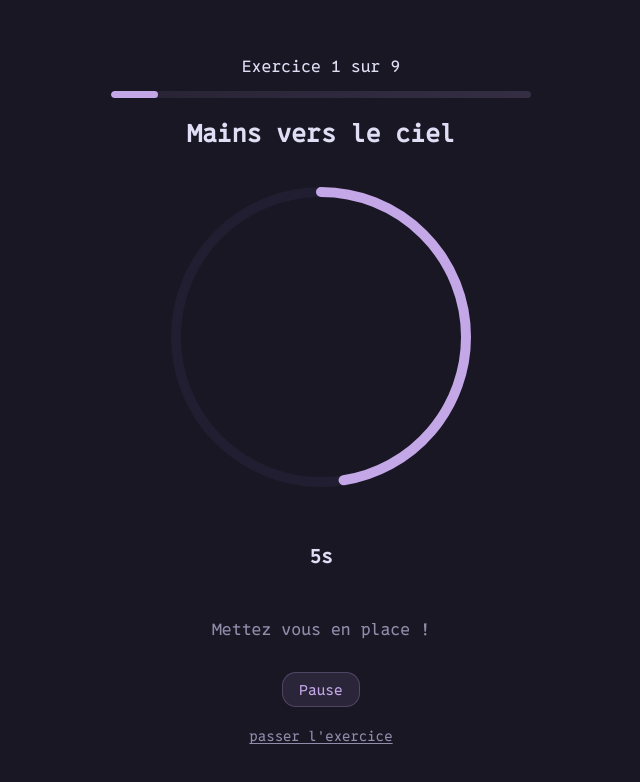
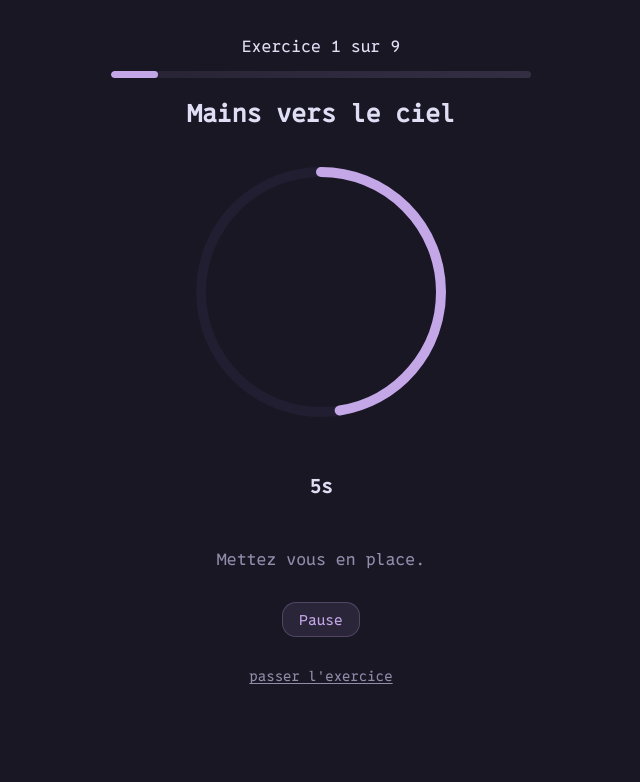
Before and after one commit to Tchoup7790/morning-streching, a Vue app: page /routine in a window 1280 px wide. Shown: the top 782 px of the page, without its empty margins (319-959 px from the left). Built offline with nearby package versions, Linux system fonts and the light colour scheme.

Commit message:
Clean and comment

```diff
--- a/src/assets/exercises.json
+++ b/src/assets/exercises.json
@@ -24,7 +24,7 @@
   },
   {
     "id": "3",
-    "title": "Fente avant",
+    "title": "Fente avant droite",
     "instructions": [
       "Commencez par vous agenouiller, les bras le long du corps.",
       "Avancez une jambe en plaçant votre pied à plat sur le sol devant vous.",
@@ -35,7 +35,7 @@
   },
   {
     "id": "4",
-    "title": "Fente avant deuxième jambe",
+    "title": "Fente avant gauche",
     "instructions": [
       "Commencez par vous agenouiller, les bras le long du corps.",
       "Avancez une jambe en plaçant votre pied à plat sur le sol devant vous.",
--- a/src/assets/main.css
+++ b/src/assets/main.css
@@ -50,9 +50,9 @@ body {
   width: 100%;
   max-width: 500px;
   /* limite mobile */
-  min-height: 100vh;
+  min-height: 100%;
 
-  padding: 20px;
+  padding: 0 20px;
   box-sizing: border-box;
 
   display: flex;
@@ -108,6 +108,27 @@ button:active {
   opacity: 0.9;
 }
 
+/* Ghost  Button */
+.btn--ghost {
+  background: color-mix(in srgb, var(--rp-subtle) 10%, transparent);
+  color: var(--rp-subtle);
+  border: 1px solid color-mix(in srgb, var(--rp-subtle) 25%, transparent);
+}
+
+/* Hover */
+.btn--ghost:hover {
+  background: color-mix(in srgb, var(--rp-subtle) 20%, transparent);
+  border-color: color-mix(in srgb, var(--rp-subtle) 40%, transparent);
+  opacity: 0.95;
+}
+
+/* Pressed */
+.btn--ghost:active {
+  background: color-mix(in srgb, var(--rp-subtle) 30%, transparent);
+  border-color: var(--rp-subtle);
+  opacity: 0.9;
+}
+
 a {
   text-decoration: underline;
   text-underline-offset: 2px;
--- a/src/components/custom-timer.vue
+++ b/src/components/custom-timer.vue
@@ -1,8 +1,8 @@
 <template>
   <div class="container">
-    <!-- Arc timer -->
+    <!-- SVG circular timer wrapper -->
     <svg :width="SIZE" :height="SIZE" class="timer-svg">
-      <!-- Background circle -->
+      <!-- Static background arc -->
       <circle
         :cx="CENTER"
         :cy="CENTER"
@@ -12,7 +12,7 @@
         class="timer-bg"
       />
 
-      <!-- Animated circle -->
+      <!-- Dynamic animated arc -->
       <circle
         ref="progressCircle"
         :cx="CENTER"
@@ -21,27 +21,19 @@
         :stroke-width="STROKE"
         fill="none"
         stroke-linecap="round"
-        stroke="url(#rp-gradient)"
         :stroke-dasharray="CIRCUMFERENCE"
         :stroke-dashoffset="CIRCUMFERENCE"
         style="transform: rotate(-90deg); transform-origin: 50% 50%"
         class="timer-progress"
       />
-
-      <!-- Rose-Pine gradient -->
-      <defs>
-        <linearGradient id="rp-gradient" x1="0%" y1="0%" x2="100%" y2="100%">
-          <stop offset="0%" :style="{ stopColor: 'var(--rp-iris)' }" />
-          <stop offset="100%" :style="{ stopColor: 'var(--rp-foam)' }" />
-        </linearGradient>
-      </defs>
     </svg>
 
-    <!-- Numeric timer -->
+    <!-- Remaining time -->
     <h3 class="timer-value">{{ state.remaining }}s</h3>
 
-    <!-- Timer status -->
-    <p v-if="state.isWaiting" class="timer-status">Mettez vous en place !</p>
+    <!-- Status label depending on phase -->
+    <p v-if="state.isWaiting" class="timer-status">Mettez vous en place.</p>
+    <p v-else class="timer-status">C'est parti !</p>
 
     <!-- Pause / Resume button -->
     <button @click="togglePause">
@@ -54,13 +46,17 @@
 import { gsap } from "gsap";
 import { onMounted, onUnmounted, reactive, ref } from "vue";
 
+// Audio for last three seconds
 const beep = new Audio("/beep.mp3");
 beep.preload = "auto";
 
+// Waiting time before exercise starts
 const WAITING_TIME = 10;
 
+// Store last remaining value to avoid repeated sound calls
 let lastRemaining = WAITING_TIME;
 
+// Props from parent defining exercise duration
 const props = defineProps({
   duration: {
     type: Number,
@@ -68,59 +64,68 @@ const props = defineProps({
   },
 });
 
+// Reference to animated SVG circle
 const progressCircle = ref<SVGCircleElement | null>(null);
 
+// State structure
 interface CustomTimerState {
-  remaining: number;
-  isPaused: boolean;
-  isWaiting: boolean;
+  remaining: number; // seconds left in current phase
+  isPaused: boolean; // pause status
+  isWaiting: boolean; // indicates waiting or exercise phase
 }
 
+// Initial state values
 const state: CustomTimerState = reactive({
   remaining: WAITING_TIME,
   isPaused: false,
   isWaiting: true,
 });
 
+// Event emitted when exercise phase finishes
 const emit = defineEmits<{
   (e: "finished"): void;
 }>();
 
-// SVG
-const SIZE = window.innerWidth < 640 ? 200 : 300;
+// SVG dimensions and geometry
+const SIZE = 250;
 const STROKE = 10;
 const CENTER = SIZE / 2;
 const RADIUS = (SIZE - STROKE) / 2;
 const CIRCUMFERENCE = 2 * Math.PI * RADIUS;
 
+// GSAP animation reference
 let gsapTween: gsap.core.Tween | null = null;
 
+// Function handling timer animation
 function runTimer(duration: number, onDone: () => void) {
   if (!progressCircle.value) return;
 
+  // Kill previous animations if any
   gsapTween?.kill();
 
   state.remaining = duration;
   const anim = { progress: 0 };
 
+  // Reset arc to full circle
   gsap.set(progressCircle.value, {
     strokeDashoffset: CIRCUMFERENCE,
   });
 
+  // Start animation
   gsapTween = gsap.to(anim, {
     progress: 1,
     duration,
     ease: "none",
     onUpdate: () => {
+      // Update arc visual offset
       const offset = CIRCUMFERENCE * (1 - anim.progress);
-      gsap.set(progressCircle.value!, { strokeDashoffset: offset });
+      gsap.set(progressCircle.value, { strokeDashoffset: offset });
 
-      state.remaining = Math.ceil(duration * (1 - anim.progress));
-
+      // Update remaining seconds
       const newRemaining = Math.ceil(duration * (1 - anim.progress));
       state.remaining = newRemaining;
 
-      // Play sound on 3, 2, 1 — only once per second
+      // Trigger sound during last 3 seconds
       if (
         lastRemaining !== newRemaining &&
         newRemaining <= 3 &&
@@ -138,20 +143,22 @@ function runTimer(duration: number, onDone: () => void) {
   });
 }
 
+// Combined waiting + exercise cycle
 function startFullCycle() {
   state.isWaiting = true;
 
-  // Phase 1 : attente
+  // First run: waiting countdown
   runTimer(WAITING_TIME, () => {
     state.isWaiting = false;
 
-    // Phase 2 : exercice
+    // Second run: exercise countdown
     runTimer(props.duration, () => {
       emit("finished");
     });
   });
 }
 
+// Pause or resume animation
 function togglePause() {
   if (!gsapTween) return;
 
@@ -164,11 +171,15 @@ function togglePause() {
   }
 }
 
+// Start on mount
 onMounted(() => startFullCycle());
+
+// Clean animation on destroy
 onUnmounted(() => gsapTween?.kill());
 </script>
 
 <style scoped>
+/* Main layout wrapper */
 .container {
   display: flex;
   flex-direction: column;
@@ -177,27 +188,27 @@ onUnmounted(() => gsapTween?.kill());
   width: 100%;
   max-width: 320px;
   margin: 0 auto;
-  padding-bottom: 20px;
+  padding-bottom: 30px;
 }
 
-/* SVG */
+/* Ensures SVG remains centered and spaced */
 .timer-svg {
   display: block;
   padding: 20px 0;
 }
 
-/* Timer Status (subtle) */
+/* Subtle text color for status text */
 .timer-status {
   color: var(--rp-subtle);
 }
 
-/* Base circle (subtle) */
+/* Background arc style */
 .timer-bg {
   stroke: var(--rp-overlay);
   opacity: 0.6;
 }
 
-/* Progress arc */
+/* Foreground animated arc */
 .timer-progress {
   stroke: var(--color-primary);
   transition: stroke-dashoffset 0.25s linear;
```
